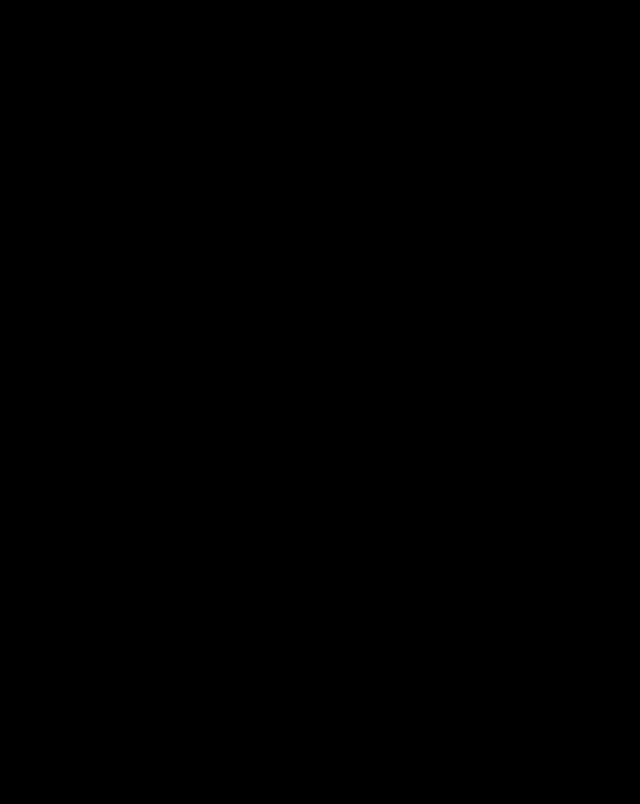
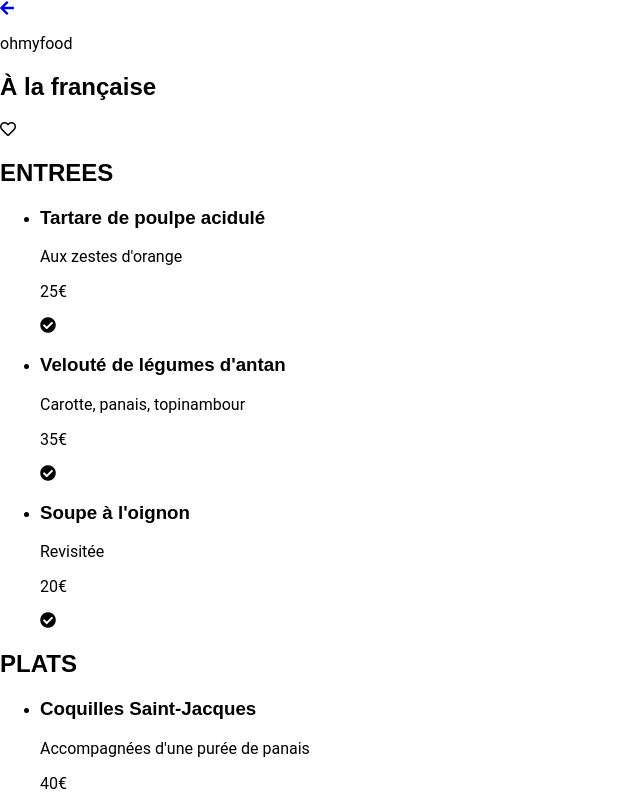
Before and after one commit to Warick27/PatrickJeanRoseCharlotte_3_19112021, a plain HTML site: page restaurants/À la française.html in a window 1280 px wide. Shown: the top 804 px of the page, without its empty margins (0-640 px from the left). Drawn offline with nearby package versions, Linux system fonts and the light colour scheme; files that its build step writes are made by us from their sources.

Commit message:
modification scss et css, ajout reset.css et modification mineure index.html

```diff
--- /dev/null
+++ b/css/reset.css
@@ -0,0 +1,60 @@
+/* Reset CSS*/
+/* http://meyerweb.com/eric/tools/css/reset/
+   v2.0 | 20110126
+   License: none (public domain)
+*/
+
+p,
+figure,
+figcaption {
+  margin: 0;
+  padding: 0;
+  border: 0;
+  font-size: 100%;
+  font: inherit;
+  vertical-align: baseline;
+}
+/* HTML5 display-role reset for older browsers */
+article,
+aside,
+details,
+figcaption,
+figure,
+footer,
+header,
+hgroup,
+menu,
+nav,
+section {
+  display: block;
+}
+body {
+  line-height: 1;
+}
+body,
+html,
+aside {
+  margin: 0;
+  padding: 0;
+}
+ol,
+ul {
+  list-style: none;
+  padding: 0;
+}
+blockquote,
+q {
+  quotes: none;
+}
+blockquote:before,
+blockquote:after,
+q:before,
+q:after {
+  content: "";
+  content: none;
+}
+
+table {
+  border-collapse: collapse;
+  border-spacing: 0;
+}
--- a/scss/styles.scss
+++ b/scss/styles.scss
@@ -1,18 +1,27 @@
 body {
-  background: black;
+  margin: 0;
 }
 * {
   box-sizing: border-box;
-  color: black;
-  h1,
-  h2,
-  h3 {
-    font-family: "Shrikhand", sans-serif;
-  }
-  p {
-    font-family: "Roboto", sans-serif;
-  }
 }
+
 $primaire: #9356dc;
 $secondaire: #ff79da;
 $tertiaire: #99e2d0;
+
+h1,
+h2,
+h3 {
+  font-family: "Shrikhand", sans-serif;
+}
+p {
+  font-family: "Roboto", sans-serif;
+}
+
+.restaurants {
+  img {
+    width: 100%;
+    height: 150px;
+    object-fit: cover;
+  }
+}
```
Also changed, not shown: index.html (+3 -4 lines), css/styles.css, 1 other file.
